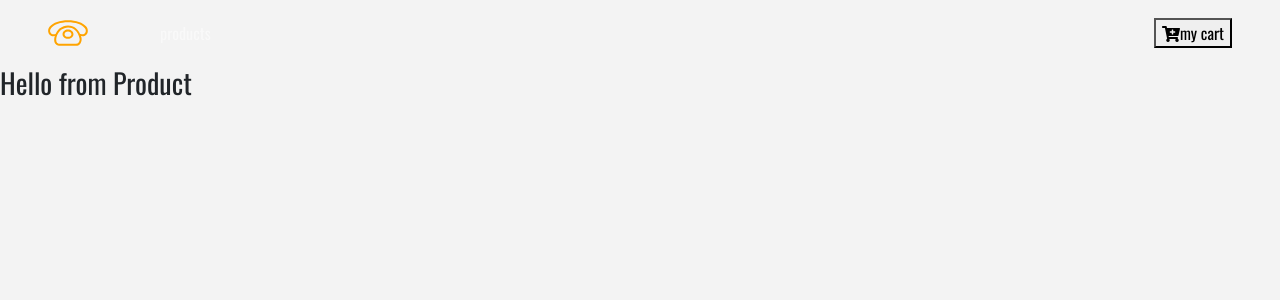
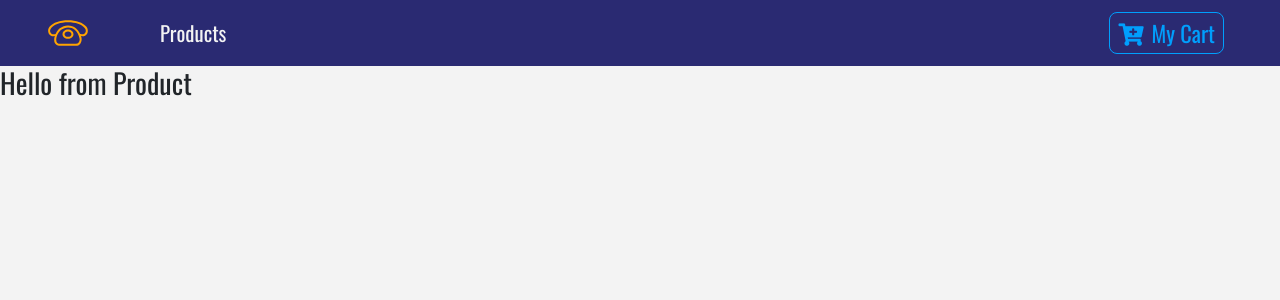
Before and after one commit to MattVinall/e-commerse-store, a React (Create React App) app: page / in a window 1280 px wide. Shown: the top 300 px of the page. Built offline with nearby package versions, Linux system fonts and the light colour scheme; the HTML template or start-up script is replaced by a standard one.

Commit message:
set up nav bar and some inital stylings using bootsrap

```diff
--- a/package.json
+++ b/package.json
@@ -7,7 +7,8 @@
     "react": "^16.7.0",
     "react-dom": "^16.7.0",
     "react-router-dom": "^4.3.1",
-    "react-scripts": "2.1.3"
+    "react-scripts": "2.1.3",
+    "styled-components": "^4.1.3"
   },
   "scripts": {
     "start": "react-scripts start",
--- /dev/null
+++ b/src/Components/Button.js
@@ -0,0 +1,21 @@
+import styled from 'styled-components';
+
+export const ButtonContainer = styled.button`
+    text-transform: capitalize;
+    font-size: 1.4rem;
+    background: transparent;
+    border: 0.05rem solid var(--lightBlue);
+    color: var(--lightBlue);
+    border-radius: 0.5rem;
+    padding: 0.2rem 0.5rem;
+    cursor: pointer;
+    margin: 0.2rem 0.5rem 0.2rem 0;
+    transition: all 0.5s ease-in-out;
+    &:hover {
+        background: var(--lightBlue);
+        color: var(--mainBlue);
+    }
+    &focus {
+        outline: none;
+    }
+`
--- a/src/Components/Navbar.js
+++ b/src/Components/Navbar.js
@@ -1,13 +1,15 @@
 import React, { Component } from 'react'
 import { Link } from 'react-router-dom';
 import logo from '../logo.svg'
+import styled from 'styled-components'
+import 'bootstrap/dist/css/bootstrap.min.css';
+import { ButtonContainer } from './Button'
 
 
-
-class Navbar extends Component {
+export default class Navbar extends Component {
     render() {
         return (
-            <nav className="navbar navbar-expand-sm navbar-dark px-sm-5">
+            <NavWrapper className="navbar navbar-expand-sm navbar-dark px-sm-5">
                 {/*
                     https://www.iconfinder.com/icons/1243689/call_phone_iconCreative Commons (Attribution 3.0 Unported);
                     https://www.iconfinder.com/Makoto_msk */ }
@@ -22,14 +24,23 @@
                     </li>
                 </ul>
                 <Link to='/cart' className="ml-auto">
-                    <button>
-                        <i className="fas fa-cart-plus" />
+                    <ButtonContainer>
+                        <span className="mr-2">
+                            <i className="fas fa-cart-plus" />
+                        </span>
                         my cart
-                    </button>
+                    </ButtonContainer>
                 </Link>
-            </nav>
+            </NavWrapper>
         )
     }
 }
 
-export default Navbar;
+const NavWrapper = styled.nav`
+    background: var(--mainBlue);
+    .nav-link {
+        color: var(--mainWhite)!important;
+        font-size: 1.3rem;
+        text-transform: capitalize;
+    }
+`
```
Also changed, not shown: 1 other file (tests, documents, lock files or other folders).
